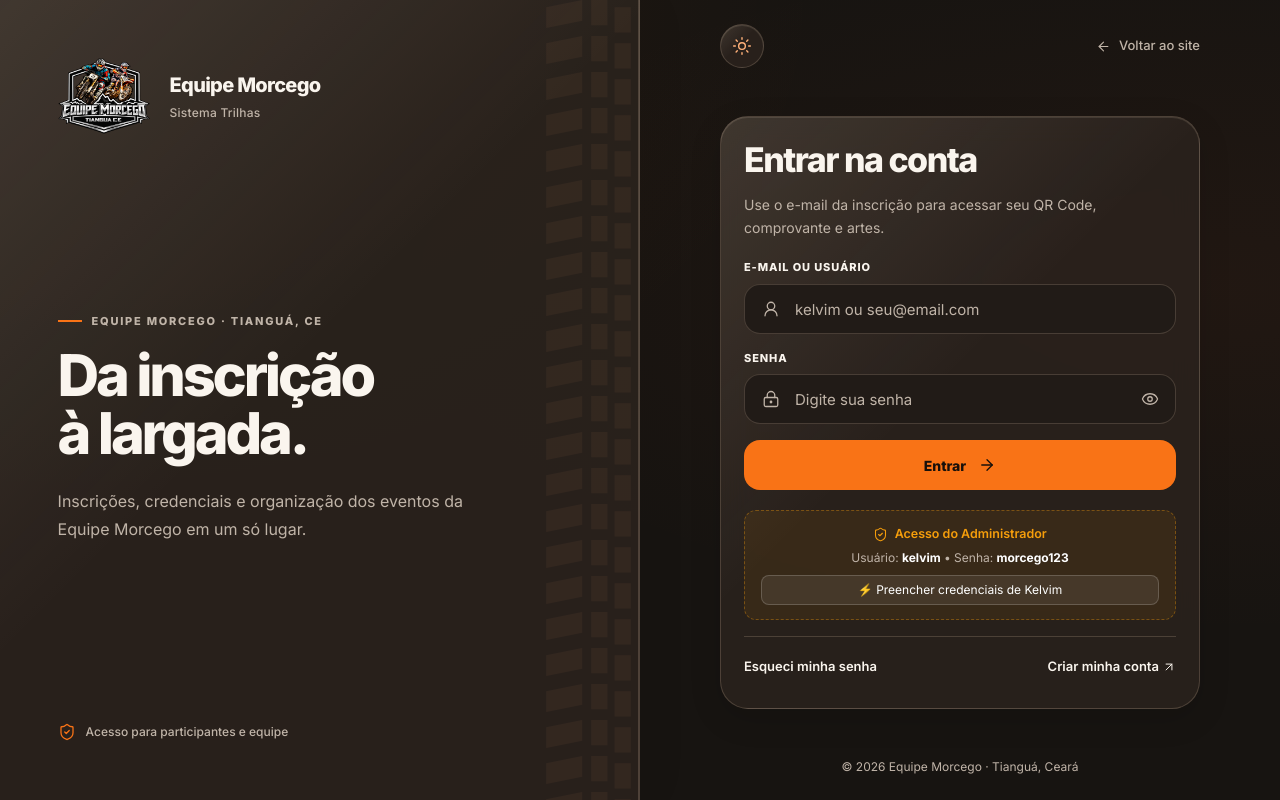
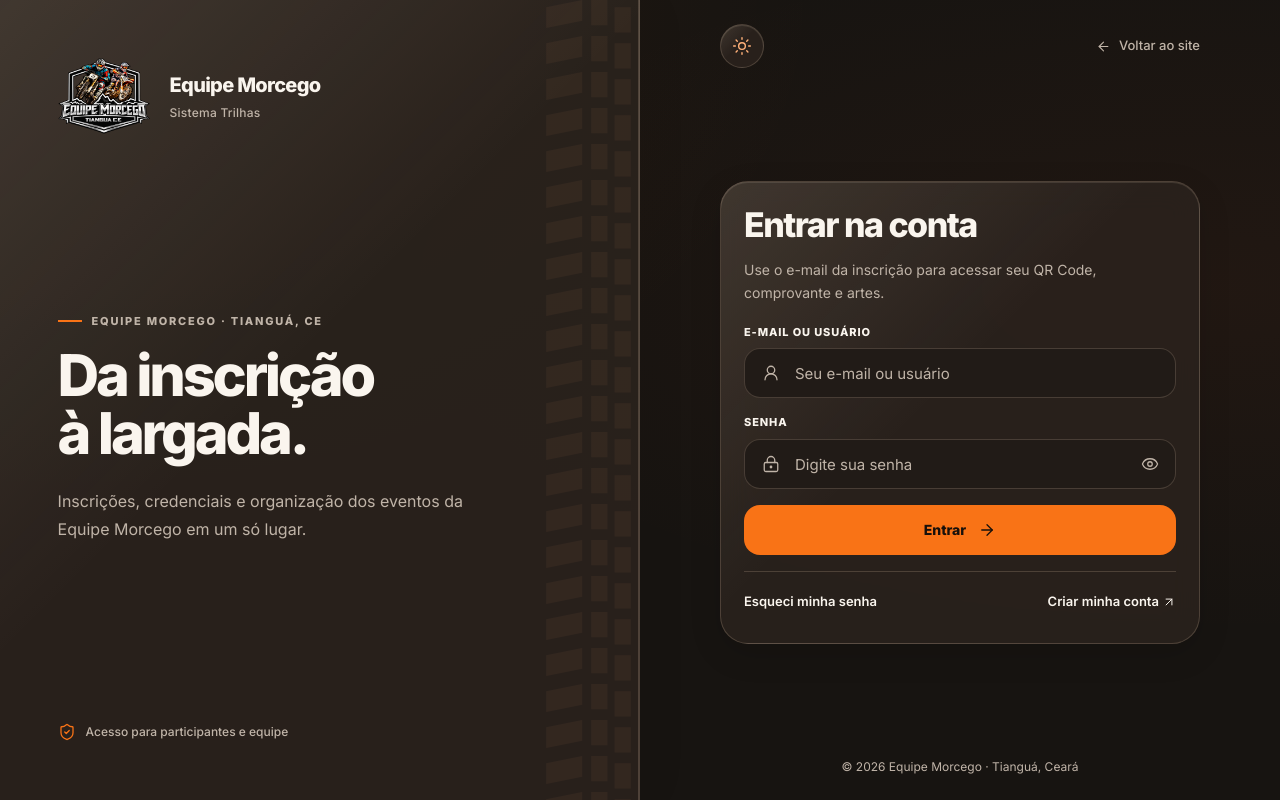
Before and after one commit to iamnothuman7/sistema-trilhas, a Django app: page /login/ in a window 1280 px wide. Run offline with Django 4.2, Linux system fonts and the light colour scheme; data that the repository does not hold is empty; parts of the project's set-up code (start-up, migrations or seed data) failed here and were passed over; some libraries are stand-ins or nearby versions.

Commit message:
fix(identity): remover exibicao de credenciais do admin na tela de login

```diff
--- a/frontend/templates/identity/login.html
+++ b/frontend/templates/identity/login.html
@@ -15,7 +15,7 @@
         <label for="loginInput">E-mail ou usuário</label>
         <div class="auth-input-wrap">
             <i data-lucide="user-round" class="auth-input-icon" aria-hidden="true"></i>
-            <input type="text" name="email" id="loginInput" value="{{ request.POST.email|default:'' }}" placeholder="kelvim ou seu@email.com" autocomplete="username" autocapitalize="none" spellcheck="false" required>
+            <input type="text" name="email" id="loginInput" value="{{ request.POST.email|default:'' }}" placeholder="Seu e-mail ou usuário" autocomplete="username" autocapitalize="none" spellcheck="false" required>
         </div>
     </div>
 
@@ -36,27 +36,6 @@
         <i data-lucide="arrow-right" aria-hidden="true"></i>
     </button>
 </form>
-
-<div class="auth-admin-hint" style="margin-top: 1.25rem; padding: 0.85rem 1rem; border-radius: 12px; background: rgba(245, 158, 11, 0.08); border: 1px dashed rgba(245, 158, 11, 0.35); text-align: center;">
-    <div style="font-size: 0.78rem; color: #f59e0b; font-weight: 600; margin-bottom: 0.35rem; display: flex; align-items: center; justify-content: center; gap: 0.4rem;">
-        <i data-lucide="shield-check" style="width: 15px; height: 15px;"></i> Acesso do Administrador
-    </div>
-    <div style="font-size: 0.75rem; color: var(--text-muted, #94a3b8); margin-bottom: 0.5rem;">
-        Usuário: <strong style="color: #fff;">kelvim</strong> &bull; Senha: <strong style="color: #fff;">morcego123</strong>
-    </div>
-    <button type="button" onclick="prefillAdmin()" style="font-size: 0.75rem; padding: 5px 12px; border-radius: 8px; width: 100%; display: inline-flex; align-items: center; justify-content: center; gap: 0.4rem; background: rgba(255,255,255,0.07); border: 1px solid rgba(255,255,255,0.18); color: #fff; cursor: pointer; transition: all 0.2s;">
-        ⚡ Preencher credenciais de Kelvim
-    </button>
-</div>
-
-<script>
-function prefillAdmin() {
-    var loginInput = document.getElementById('loginInput');
-    var passwordInput = document.getElementById('passwordInput');
-    if (loginInput) loginInput.value = 'kelvim';
-    if (passwordInput) passwordInput.value = 'morcego123';
-}
-</script>
 <div class="auth-switch auth-login-links">
     <a href="{% url 'identity:password_reset' %}">Esqueci minha senha</a>
     <a href="{% url 'identity:register' %}{% if next_url %}?next={{ next_url|urlencode }}{% endif %}">Criar minha conta <i data-lucide="arrow-up-right" aria-hidden="true"></i></a>
```
